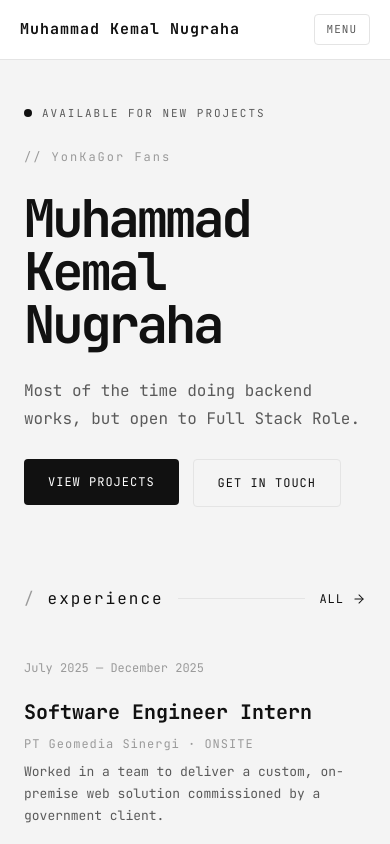
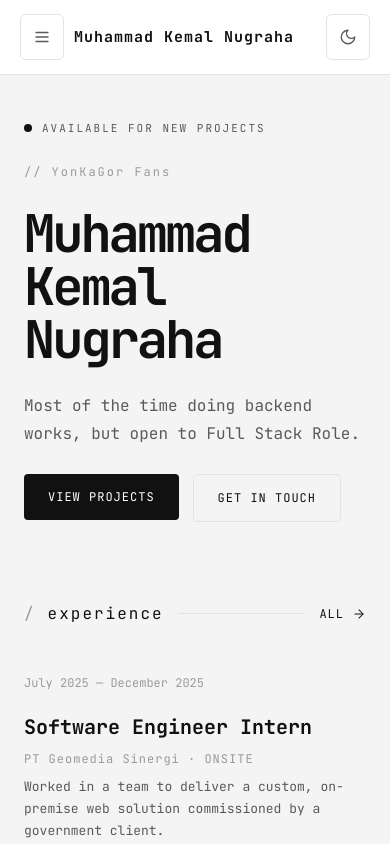
Before and after one commit to mkemaln/portofolio-website, a Next.js app: page / in a window 390 px wide. Shown: the top 844 px of the page. Built offline with nearby package versions, Linux system fonts and the light colour scheme.

Commit message:
feat: change the sidebar and toggle theme placement in mobile

```diff
--- a/src/app/globals.css
+++ b/src/app/globals.css
@@ -50,6 +50,10 @@
 
   --font-sans: var(--font-jetbrains-mono);
   --font-mono: var(--font-jetbrains-mono);
+}
+
+:root {
+  --header-height: calc(72px + env(safe-area-inset-top, 0px));
 }
 
 html {
--- a/src/app/layout.tsx
+++ b/src/app/layout.tsx
@@ -1,4 +1,4 @@
-import type { Metadata } from "next";
+import type { Metadata, Viewport } from "next";
 import { JetBrains_Mono } from "next/font/google";
 import "./globals.css";
 import { Sidebar } from "@/components/sidebar";
@@ -22,6 +22,12 @@ export const metadata: Metadata = {
   description: site.headline,
 };
 
+export const viewport: Viewport = {
+  width: "device-width",
+  initialScale: 1,
+  viewportFit: "cover",
+};
+
 export default async function RootLayout({ children }: LayoutProps<"/">) {
   const year = await getCopyrightYear();
 
@@ -43,8 +49,8 @@ export default async function RootLayout({ children }: LayoutProps<"/">) {
               The sidebar is fixed, so the content column is offset by its
               width on large screens. This is the only scrollable region.
             */}
-            <main className="min-h-screen pt-[57px] lg:pl-[400px] lg:pt-0">
-              <div className="scroll-region flex min-h-[calc(100vh-57px)] flex-col gap-[80px] px-[24px] py-[48px] sm:gap-[110px] lg:min-h-screen lg:px-[72px] lg:py-[72px]">
+            <main className="min-h-screen pt-[var(--header-height)] lg:pl-[400px] lg:pt-0">
+              <div className="scroll-region flex min-h-[calc(100vh-var(--header-height))] flex-col gap-[80px] px-[24px] py-[48px] sm:gap-[110px] lg:min-h-screen lg:px-[72px] lg:py-[72px]">
                 {children}
               </div>
             </main>
--- a/src/components/icons.tsx
+++ b/src/components/icons.tsx
@@ -93,6 +93,85 @@ export function ArrowRightIcon({ className }: IconProps) {
   );
 }
 
+export function MenuIcon({ className }: IconProps) {
+  return (
+    <svg
+      viewBox="0 0 24 24"
+      fill="none"
+      stroke="currentColor"
+      strokeWidth="1.75"
+      strokeLinecap="round"
+      strokeLinejoin="round"
+      aria-hidden="true"
+      className={className}
+    >
+      <line x1="4" x2="20" y1="6" y2="6" />
+      <line x1="4" x2="20" y1="12" y2="12" />
+      <line x1="4" x2="20" y1="18" y2="18" />
+    </svg>
+  );
+}
+
+export function CloseIcon({ className }: IconProps) {
+  return (
+    <svg
+      viewBox="0 0 24 24"
+      fill="none"
+      stroke="currentColor"
+      strokeWidth="1.75"
+      strokeLinecap="round"
+      strokeLinejoin="round"
+      aria-hidden="true"
+      className={className}
+    >
+      <path d="M18 6 6 18" />
+      <path d="m6 6 12 12" />
+    </svg>
+  );
+}
+
+export function SunIcon({ className }: IconProps) {
+  return (
+    <svg
+      viewBox="0 0 24 24"
+      fill="none"
+      stroke="currentColor"
+      strokeWidth="1.75"
+      strokeLinecap="round"
+      strokeLinejoin="round"
+      aria-hidden="true"
+      className={className}
+    >
+      <circle cx="12" cy="12" r="4" />
+      <path d="M12 2v2" />
+      <path d="M12 20v2" />
+      <path d="m4.93 4.93 1.41 1.41" />
+      <path d="m17.66 17.66 1.41 1.41" />
+      <path d="M2 12h2" />
+      <path d="M20 12h2" />
+      <path d="m6.34 17.66-1.41 1.41" />
+      <path d="m19.07 4.93-1.41 1.41" />
+    </svg>
+  );
+}
+
+export function MoonIcon({ className }: IconProps) {
+  return (
+    <svg
+      viewBox="0 0 24 24"
+      fill="none"
+      stroke="currentColor"
+      strokeWidth="1.75"
+      strokeLinecap="round"
+      strokeLinejoin="round"
+      aria-hidden="true"
+      className={className}
+    >
+      <path d="M12 3a6 6 0 0 0 9 9 9 9 0 1 1-9-9Z" />
+    </svg>
+  );
+}
+
 export const icons = {
   github: GithubIcon,
   linkedin: LinkedinIcon,
--- a/src/components/sidebar.tsx
+++ b/src/components/sidebar.tsx
@@ -3,8 +3,8 @@
 import Link from "next/link";
 import { usePathname } from "next/navigation";
 import { useState } from "react";
-import { ThemeToggle } from "@/components/theme-toggle";
-import { UserIcon, icons } from "@/components/icons";
+import { ThemeToggle, ThemeToggleCompact } from "@/components/theme-toggle";
+import { UserIcon, MenuIcon, CloseIcon, icons } from "@/components/icons";
 import { nav, site, socials } from "@/lib/site";
 
 function NavLink({
@@ -37,10 +37,12 @@ function SidebarBody({
   pathname,
   year,
   onNavigate,
+  showThemeToggle = true,
 }: {
   pathname: string;
   year: number;
   onNavigate?: () => void;
+  showThemeToggle?: boolean;
 }) {
   return (
     <>
@@ -88,7 +90,7 @@ function SidebarBody({
       </div>
 
       <div className="flex w-full flex-col gap-[clamp(10px,1.8vh,18px)]">
-        <ThemeToggle />
+        {showThemeToggle && <ThemeToggle />}
 
         <div className="flex w-full items-center gap-[16px]">
           {socials.map((social) => {
@@ -128,30 +130,39 @@ export function Sidebar({ year }: { year: number }) {
       </aside>
 
       {/* Mobile: a compact top bar plus an overlay drawer. */}
-      <header className="fixed inset-x-0 top-0 z-40 flex items-center justify-between border-b border-line bg-surface px-[20px] py-[14px] lg:hidden">
-        <Link href="/" className="text-[15px] font-bold tracking-[1px] text-ink">
-          {site.name}
-        </Link>
+      <header className="fixed inset-x-0 top-0 z-40 flex items-center justify-between border-b border-line bg-surface px-[20px] pb-[14px] pt-[calc(14px+env(safe-area-inset-top,0px))] lg:hidden">
+        <div className="flex items-center gap-[10px]">
           <button
             type="button"
             onClick={() => setOpen((value) => !value)}
             aria-expanded={open}
             aria-controls="mobile-nav"
-          className="rounded-[4px] border border-line px-[12px] py-[6px] text-[11px] tracking-[1px] text-muted"
+            aria-label={open ? "Close menu" : "Open menu"}
+            className="flex touch-manipulation items-center justify-center rounded-[6px] border border-line px-[12px] py-[13px] text-muted transition-colors hover:text-ink"
           >
-          {open ? "CLOSE" : "MENU"}
+            {open ? (
+              <CloseIcon className="h-[18px] w-[18px]" />
+            ) : (
+              <MenuIcon className="h-[18px] w-[18px]" />
+            )}
           </button>
+          <Link href="/" className="text-[15px] font-bold tracking-[1px] text-ink">
+            {site.name}
+          </Link>
+        </div>
+        <ThemeToggleCompact />
       </header>
 
       {open && (
         <div
           id="mobile-nav"
-          className="fixed inset-0 top-[57px] z-30 flex flex-col justify-between gap-[40px] overflow-y-auto bg-bg px-[24px] py-[32px] lg:hidden"
+          className="fixed inset-0 top-[var(--header-height)] z-30 flex flex-col justify-between gap-[40px] overflow-y-auto bg-bg px-[24px] pt-[32px] pb-[calc(32px+env(safe-area-inset-bottom,0px))] lg:hidden"
         >
           <SidebarBody
             pathname={pathname}
             year={year}
             onNavigate={() => setOpen(false)}
+            showThemeToggle={false}
           />
         </div>
       )}
--- a/src/components/theme-provider.tsx
+++ b/src/components/theme-provider.tsx
@@ -4,7 +4,6 @@ import {
   createContext,
   useCallback,
   useContext,
-  useEffect,
   useMemo,
   useSyncExternalStore,
 } from "react";
@@ -64,10 +63,6 @@ function readTheme(): Theme {
 export function ThemeProvider({ children }: { children: React.ReactNode }) {
   const theme = useSyncExternalStore(subscribe, readTheme, () => "light" as Theme);
 
-  useEffect(() => {
-    document.documentElement.setAttribute("data-theme", theme);
-  }, [theme]);
-
   const setTheme = useCallback((next: Theme) => {
     document.documentElement.setAttribute("data-theme", next);
     try {
--- a/src/components/theme-toggle.tsx
+++ b/src/components/theme-toggle.tsx
@@ -1,6 +1,7 @@
 "use client";
 
 import { useTheme } from "@/components/theme-provider";
+import { SunIcon, MoonIcon } from "@/components/icons";
 
 const options = [
   { value: "light", label: "LIGHT" },
@@ -38,3 +39,22 @@ export function ThemeToggle() {
     </div>
   );
 }
+
+export function ThemeToggleCompact() {
+  const { theme, toggleTheme } = useTheme();
+
+  return (
+    <button
+      type="button"
+      onClick={toggleTheme}
+      aria-label={`Switch to ${theme === "dark" ? "light" : "dark"} mode`}
+      className="flex touch-manipulation items-center justify-center rounded-[6px] border border-line px-[12px] py-[13px] text-muted transition-colors hover:text-ink"
+    >
+      {theme === "dark" ? (
+        <SunIcon className="h-[18px] w-[18px]" />
+      ) : (
+        <MoonIcon className="h-[18px] w-[18px]" />
+      )}
+    </button>
+  );
+}
```
Lines whose indentation alone changed are shown as unchanged.
